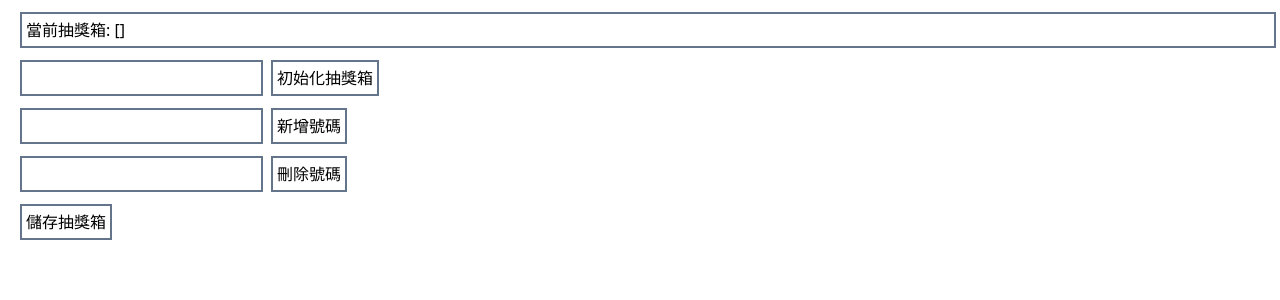
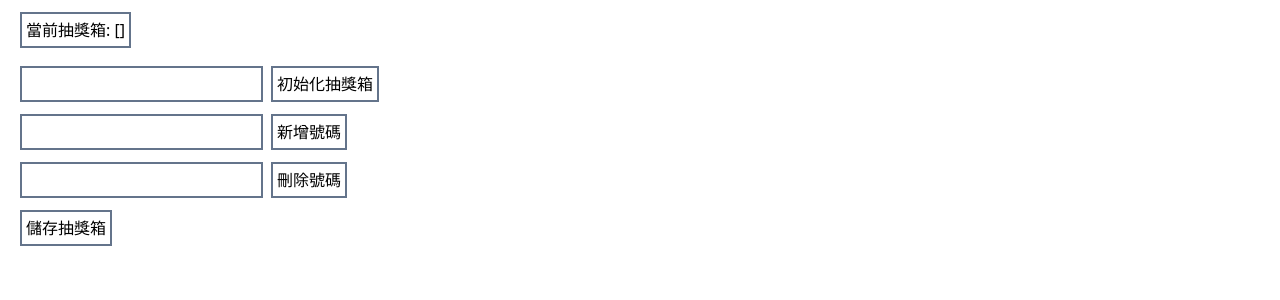
Before and after one commit to revival0728/puxin-christmas, a Next.js app: page /backdoor in a window 1280 px wide. Shown: the top 300 px of the page. Built offline with nearby package versions, Linux system fonts and the light colour scheme.

Commit message:
fixed backdoor display bug

```diff
--- a/components/backdoor/index.tsx
+++ b/components/backdoor/index.tsx
@@ -68,7 +68,7 @@ export default function BackDoor() {
     <>
       <div className='m-3'>
         <div className='my-3'>
-          <span className='mx-2 block w-full border-2 border-slate-500 p-1 overflow-auto'>當前抽獎箱: {data === null ? '[]' : data}</span>
+          <span className='mx-2 inline-block max-w-full border-2 border-slate-500 p-1 overflow-auto'>當前抽獎箱: {data === null ? '[]' : data}</span>
         </div>
         <div className='my-3'>
           <input type='number' className='mx-2 border-2 border-slate-500 p-1' onChange={(e) => setInit(Number(e.target.value))} />
```
